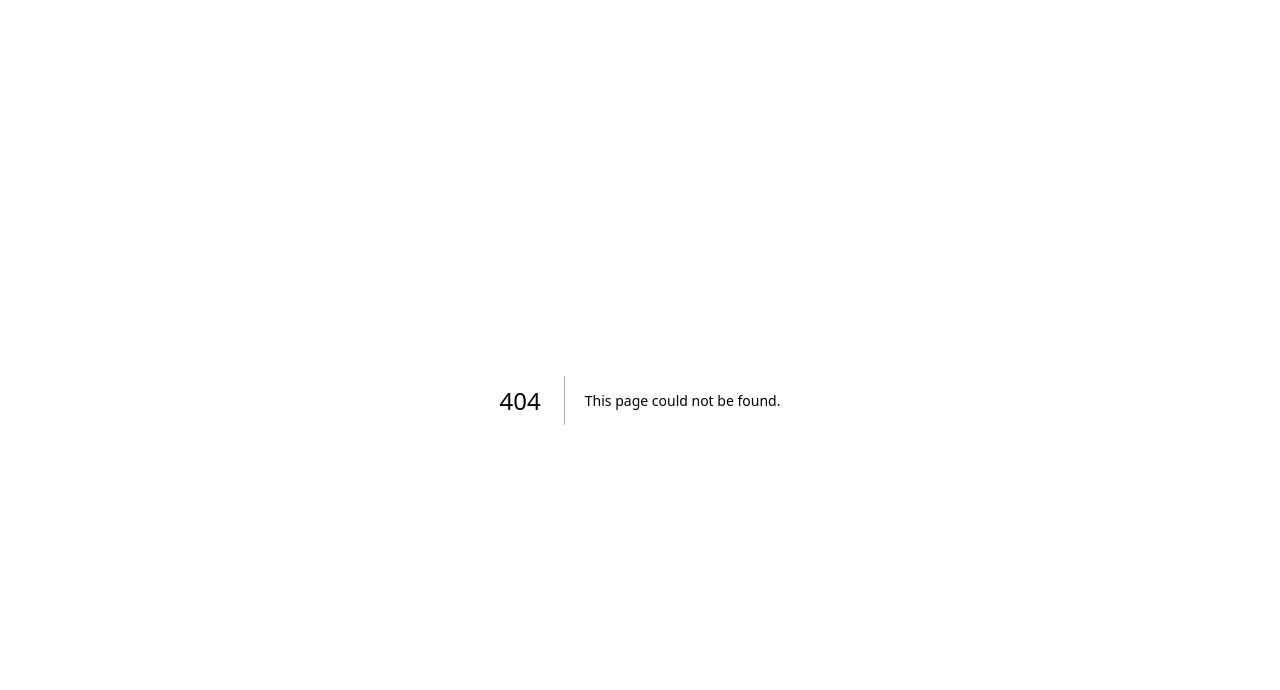
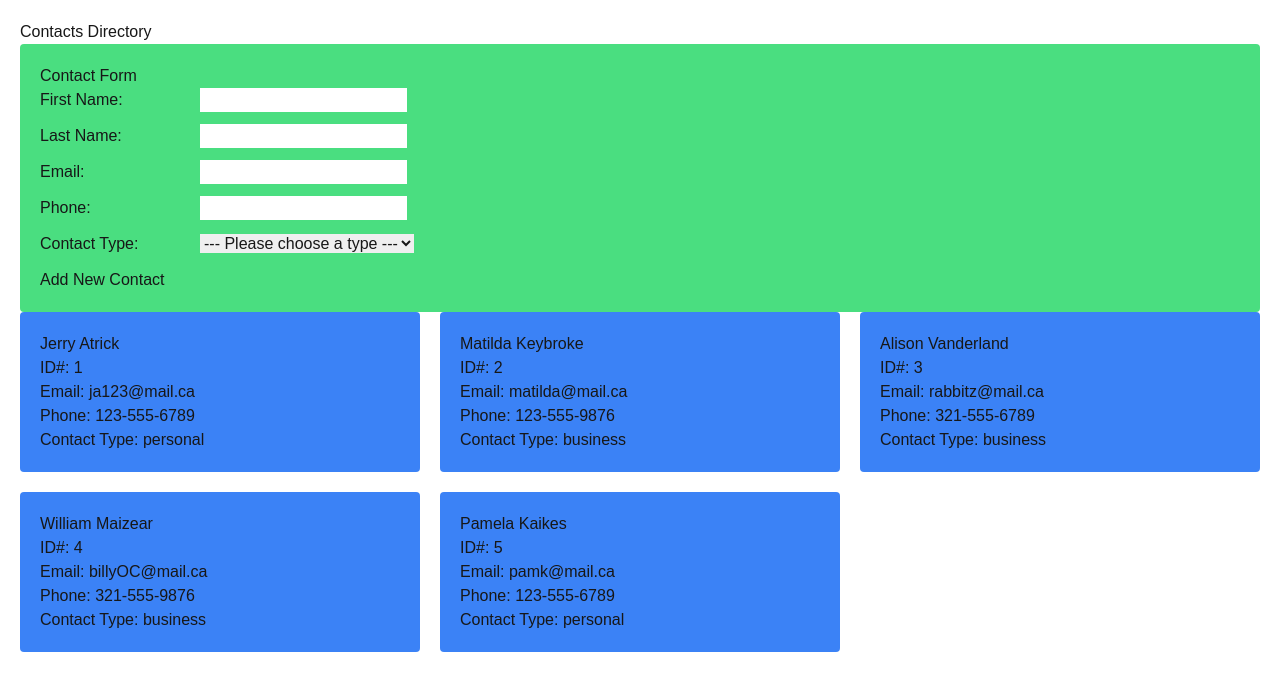
Before and after one commit to SAIT-FA2024/fa2024-cprg306h-classexamples, a Next.js app: page /week-7 in a window 1280 px wide. Before the commit this address had no page. Shown: the top 690 px of the page. Built offline with nearby package versions, Linux system fonts and the light colour scheme.

Commit message:
week-7 partial

```diff
--- a/app/page.js
+++ b/app/page.js
@@ -42,6 +42,11 @@
             Week 5 - Managed Form
           </Link>
         </li>
+        <li>
+          <Link href="./week-7/" className={linkStyles}>
+            Week 7 - Managing State
+          </Link>
+        </li>
       </ul>
     </main>
   );
--- /dev/null
+++ b/app/week-7/contact-card.js
@@ -0,0 +1,11 @@
+export default function DirectoryCard({contact}){
+    return(
+        <div className="rounded p-5 bg-blue-500">
+            <h3>{contact.fname} {contact.lname}</h3>
+            <p>ID#: {contact.id}</p>
+            <p>Email: {contact.email}</p>
+            <p>Phone: {contact.phone}</p>
+            <p>Contact Type: {contact.type}</p>
+        </div>
+    );
+}
--- /dev/null
+++ b/app/week-7/contact-form.js
@@ -0,0 +1,60 @@
+"use client"
+
+import { useState } from "react";
+
+export default function DirectoryForm({directoryArray}){
+
+    const [fname, setFName] = useState("");
+    const [lname, setLName] = useState("");
+    const [email, setEmail] = useState("");
+    const [phone, setPhone] = useState("");
+    const [type, setType] = useState("");
+
+    const handleFNameChange = (event) => setFName(event.target.value);
+
+    const handleSubmit = (event) => {
+        event.preventDefault();
+        // validation
+        let newContact = {
+            id: (directoryArray.length + 2),
+            fname: fname,
+            lname: lname,
+            email: email,
+            phone: phone,
+            type: type
+        }
+    }
+
+    return(
+        <form onSubmit={handleSubmit} className="bg-green-400 rounded p-5">
+            <h2>Contact Form</h2>
+            <div className="mb-3">
+                <label className="inline-block w-40">First Name:</label>
+                <input type="text" onChange={handleFNameChange} value={fname} />
+            </div>
+            <div className="mb-3">
+                <label className="inline-block w-40">Last Name:</label>
+                <input type="text" onChange={ (event) => setLName(event.target.value) } value={lname} />
+            </div>
+            <div className="mb-3">
+                <label className="inline-block w-40">Email:</label>
+                <input type="text" onChange={ (event) => setEmail(event.target.value) } value={email} />
+            </div>
+            <div className="mb-3">
+                <label className="inline-block w-40">Phone:</label>
+                <input type="text" onChange={ (event) => setPhone(event.target.value) } value={phone} />
+            </div>
+            <div className="mb-3">
+                <label className="inline-block w-40">Contact Type:</label>
+                <select onChange={ (event) => setType(event.target.value) } value={type}>
+                    <option value="" selected disabled>--- Please choose a type ---</option>
+                    <option value="personal">Personal</option>
+                    <option value="business">Business</option>
+                </select>
+            </div>
+            <div>
+                <button>Add New Contact</button>
+            </div>
+        </form>
+    );
+}
--- /dev/null
+++ b/app/week-7/contact-list.js
@@ -0,0 +1,12 @@
+import DirectoryCard from "./contact-card";
+
+
+export default function DirectoryList({directoryArray}){
+    return(
+        <section className="grid grid-cols-3 gap-5">
+            {directoryArray.map( (contact) => (
+                <DirectoryCard contact={contact} />
+            ) )}
+        </section>
+    );
+}
--- /dev/null
+++ b/app/week-7/contacts-info.json
@@ -0,0 +1,42 @@
+[
+    {
+      "id": 1,
+      "fname": "Jerry",
+      "lname": "Atrick",
+      "email": "ja123@mail.ca",
+      "phone": "123-555-6789",
+      "type": "personal"
+    },
+    {
+      "id": 2,
+      "fname": "Matilda",
+      "lname": "Keybroke",
+      "email": "matilda@mail.ca",
+      "phone": "123-555-9876",
+      "type": "business"
+    },
+    {
+      "id": 3,
+      "fname": "Alison",
+      "lname": "Vanderland",
+      "email": "rabbitz@mail.ca",
+      "phone": "321-555-6789",
+      "type": "business"
+    },
+    {
+      "id": 4,
+      "fname": "William",
+      "lname": "Maizear",
+      "email": "billyOC@mail.ca",
+      "phone": "321-555-9876",
+      "type": "business"
+    },
+    {
+      "id": 5,
+      "fname": "Pamela",
+      "lname": "Kaikes",
+      "email": "pamk@mail.ca",
+      "phone": "123-555-6789",
+      "type": "personal"
+    }
+  ]
--- /dev/null
+++ b/app/week-7/page.js
@@ -0,0 +1,30 @@
+"use client"
+
+import { useState } from "react";
+import DirectoryForm from "./contact-form";
+import DirectoryList from "./contact-list";
+import directoryData from "./contacts-info.json";
+
+export default function PageDirectory(){
+
+    // let directoryArray = directoryData.map(
+    //     (contact) => ({...contact})
+    // );
+
+    const [directoryList, setDirectoryList] = useState(
+        directoryData.map( (contact) => ({...contact}) )
+    );
+
+    const handleNewContact = (newContact) => {
+        setDirectoryList( [...directoryList, newContact] )
+    }
+
+    return(
+        <main className="m-5">
+            <h1>Contacts Directory</h1>
+            <DirectoryForm directoryArray={directoryList}/>
+            <DirectoryList directoryArray={directoryList} />
+
+        </main>
+    );
+}
```
